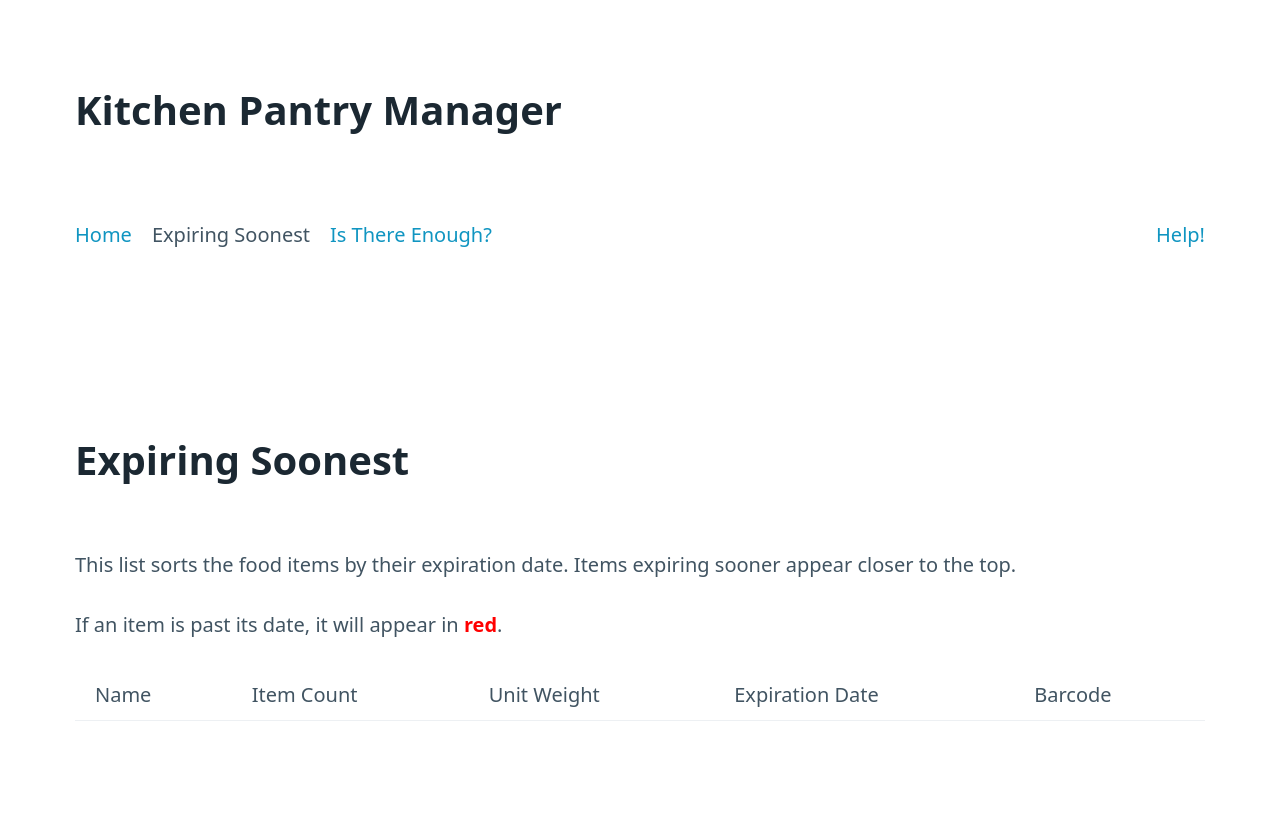
After one commit to GriffintheFolf/Kitchen-Inventory-Manager, a Flask app: page /expiring in a window 1280 px wide. The commit adds this page. Run offline with Flask 2, Linux system fonts and the light colour scheme; data that the repository does not hold is empty.

Commit message:
add food expiration tracker page
what a pain this was to get jinja to cooperate...

```diff
--- a/src/server.py
+++ b/src/server.py
@@ -13,10 +13,11 @@ the pages.
 It also handles some form processing.
 """
 
-from flask import Flask, render_template, request
+from flask import Flask, render_template, request, url_for
 import src.db as db
 
 import datetime
+import time
 from sqlite3 import IntegrityError
 
 ### other variables ###
@@ -25,10 +26,9 @@ DB_FILENAME = "inventory.db"
 ### Flask-related variables ###
 APPLICATION = Flask(__name__)
 
-## page routing ##
+## page definitions ##
+
 @APPLICATION.route("/", methods=["GET", "POST"])
-
-## page definitions ##
 def index():
   """
   The main page of the website (index.html).
@@ -71,6 +71,31 @@ def index():
 
   return render_template("index.html", alert=ALERT, pantry=ITEMS)
 
+@APPLICATION.route("/expiring")
+def expiring():
+  """
+  The page sorting by expiration date (expiring.html).
+  """
+
+  CONNECTION = db.get_connection(DB_FILENAME)
+  CURSOR = db.get_cursor(CONNECTION)
+
+  ITEMS = db.get_all_items(CURSOR)
+  # modify Unix timestamp to human readable value #
+  for i in range(len(ITEMS)):
+    DATETIME_DATE = datetime.datetime.fromtimestamp(ITEMS[i][3])
+
+    # if expiration date is past the present day, mark the text as red
+    if time.time() > DATETIME_DATE.timestamp():
+      DATETIME_DATE = datetime.datetime.strftime(DATETIME_DATE, "<span style='color:red;'><b>%Y-%m-%d</b></span>")
+    else:
+      DATETIME_DATE = datetime.datetime.strftime(DATETIME_DATE, "%Y-%m-%d")
+
+    # rather annoyingly, SQLite returns a list of tuples ...
+    ITEMS[i] = (ITEMS[i][0], ITEMS[i][1], ITEMS[i][2], DATETIME_DATE, ITEMS[i][4])
+
+  return render_template("expiring.html", pantry=ITEMS)
+
 ### subroutines ###
 def start_flask():
   """
@@ -78,6 +103,14 @@ def start_flask():
   """
 
   global APPLICATION
+
+  """
+  Required to allow inline HTML to display correctly, see
+  https://stackoverflow.com/questions/62151238/how-to-set-the-jinja-environment-variable-in-flask
+
+  Be mindful that this is very likely a security risk that allows for cross-side scripting (XSS)!
+  """
+  APPLICATION.jinja_options["autoescape"] = False
   APPLICATION.run(debug=True)
 
 ### "__main__ escape" ###
--- /dev/null
+++ b/src/templates/expiring.html
@@ -0,0 +1,79 @@
+<!DOCTYPE html>
+<html lang="en">
+  <head>
+    <meta charset="UTF-8">
+    <title>Expiring Soon | Kitchen Inventory Manager</title>
+
+    <link rel="stylesheet" href="/static/css/pico.classless.min.css">
+  </head>
+
+  <body>
+    <!--
+      Required for flask to display inline HTML correctly, see
+      https://stackoverflow.com/questions/35215842/render-html-strings-in-flask-templates
+    -->
+
+
+    <header>
+      <h1>Kitchen Pantry Manager</h1>
+
+      <nav>
+        <ul>
+          <li>
+            <a href="/">
+              Home
+            </a>
+          </li>
+
+          <li>
+            Expiring Soonest
+          </li>
+
+          <li>
+            <a href="#">
+              Is There Enough?
+            </a>
+          </li>
+        </ul>
+
+        <ul>
+          <li>
+            <a href="#">
+              Help!
+            </a>
+          </li>
+        </ul>
+      </nav>
+    </header>
+
+    <main>
+      <h1>Expiring Soonest</h1>
+      <p>
+        This list sorts the food items by their expiration date.
+        Items expiring sooner appear closer to the top.<br><br>
+
+        If an item is past its date, it will appear in <span style="color:red;"><b>red</b></span>.
+      </p>
+
+      <table>
+        <tr>
+          <th>Name</th>
+          <th>Item Count</th>
+          <th>Unit Weight</th>
+          <th>Expiration Date</th>
+          <th>Barcode</th>
+
+          {% for item in pantry %}
+          <tr>
+            <td>{{item[0]}}</td>
+            <td>{{item[1]}}</td>
+            <td>{{item[2]}} g</td>
+            <td>{{item[3]}}</td>
+            <td>{{item[4]}}</td>
+          </tr>
+          {% endfor %}
+        </tr>
+      </table>
+    </main>
+  </body>
+</html>
--- a/src/templates/index.html
+++ b/src/templates/index.html
@@ -18,7 +18,7 @@
           </li>
 
           <li>
-            <a href="#">
+            <a href="{{ url_for('expiring') }}">
               Expiring Soonest
             </a>
           </li>
```
